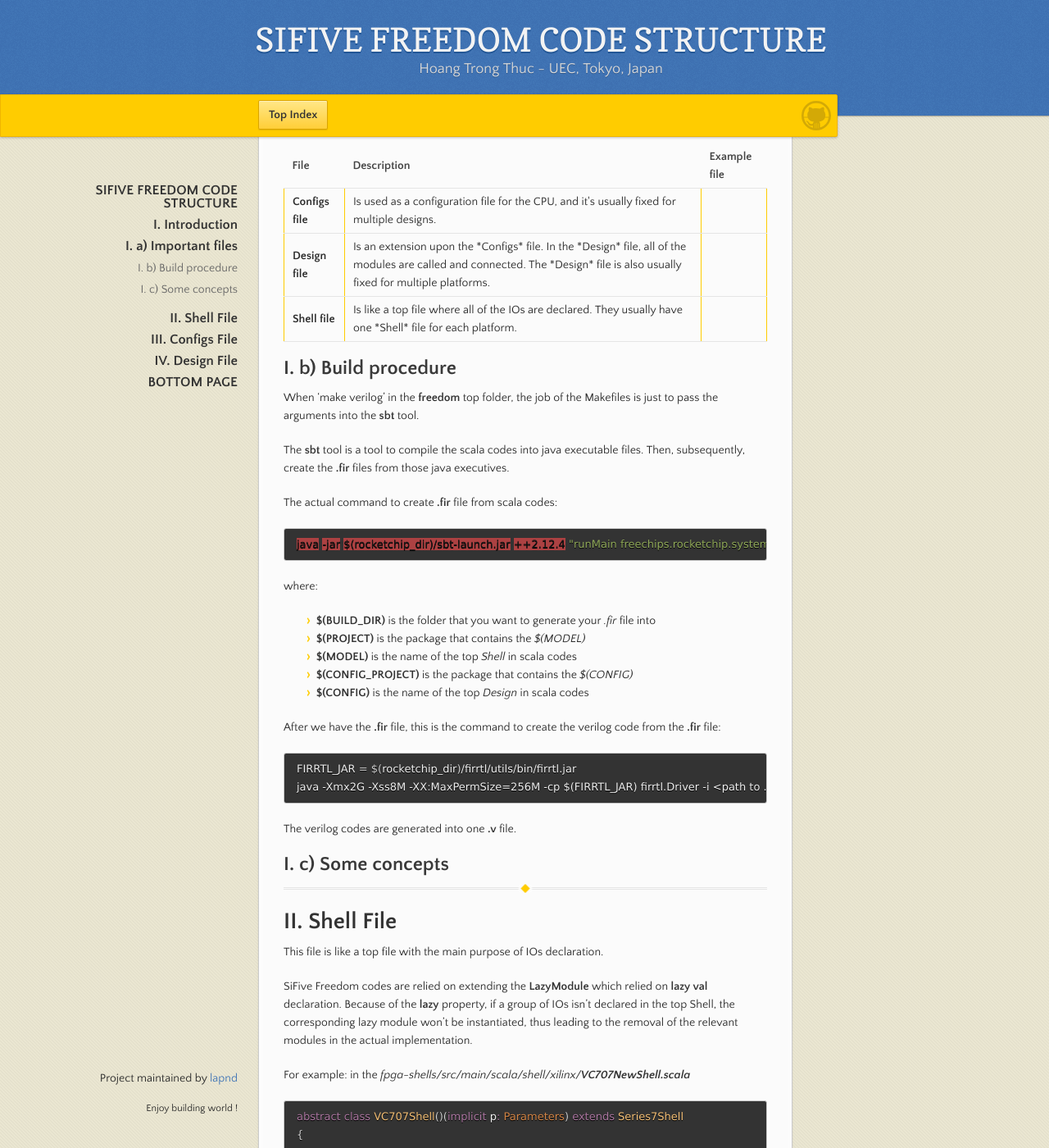
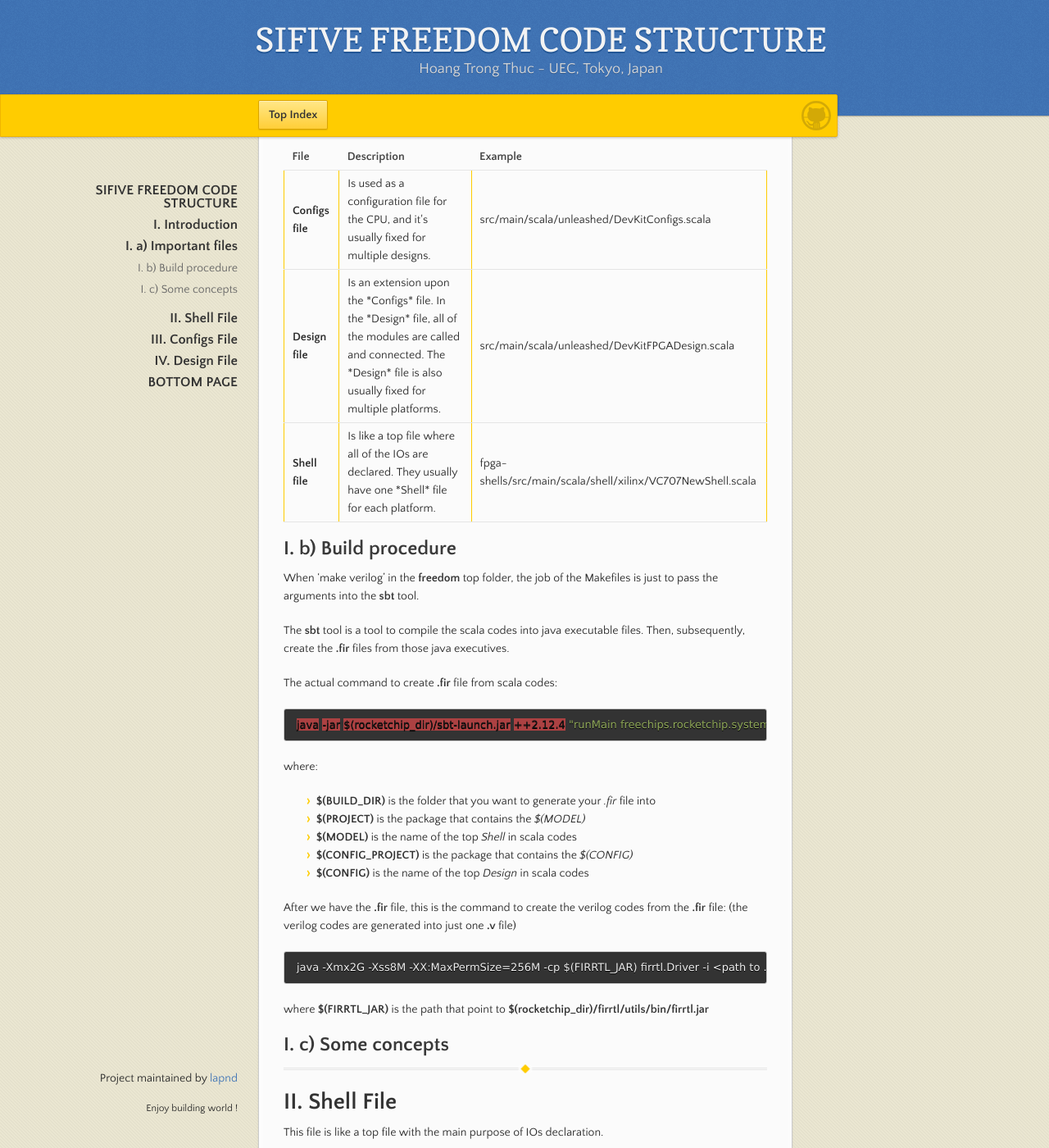
Before and after one commit to lapnd/httdes.github.io, a Jekyll site: the page built from freedom.md, in a window 1280 px wide and 1400 px high, scrolled down 369 px. Shown: the whole window at 82% size. Built offline with Jekyll 4.4.1, drawn with Linux system fonts in a browser that asks for light colours; our own code applies the rules of GitHub Pages for plain Markdown files.

Commit message:
Update freedom.md

````diff
--- a/freedom.md
+++ b/freedom.md
@@ -20,22 +20,22 @@ They have two main series of CPU called **E300** (rv32gc) and **U500** (rv64gc).
   <tr>
     <th>File</th>
     <th>Description</th>
-    <th>Example file</th>
+    <th>Example</th>
   </tr>
   <tr>
     <td><span style="font-weight:bold">Configs file</span></td>
     <td>Is used as a configuration file for the CPU, and it's usually fixed for multiple designs.</td>
-    <td></td>
+    <td>src/main/scala/unleashed/DevKitConfigs.scala</td>
   </tr>
   <tr>
     <td><span style="font-weight:bold">Design file</span></td>
     <td>Is an extension upon the *Configs* file. In the *Design* file, all of the modules are called and connected. The *Design* file is also usually fixed for multiple platforms.</td>
-    <td></td>
+    <td>src/main/scala/unleashed/DevKitFPGADesign.scala</td>
   </tr>
   <tr>
     <td><span style="font-weight:bold">Shell file</span></td>
     <td>Is like a top file where all of the IOs are declared. They usually have one *Shell* file for each platform.</td>
-    <td></td>
+    <td>fpga-shells/src/main/scala/shell/xilinx/VC707NewShell.scala</td>
   </tr>
 </table>
 
@@ -56,12 +56,11 @@ where:
  - **$(CONFIG_PROJECT)** is the package that contains the *$(CONFIG)*
  - **$(CONFIG)** is the name of the top *Design* in scala codes
 
-After we have the **.fir** file, this is the command to create the verilog code from the **.fir** file:
+After we have the **.fir** file, this is the command to create the verilog codes from the **.fir** file: (the verilog codes are generated into just one **.v** file)
 ```makefile
-FIRRTL_JAR = $(rocketchip_dir)/firrtl/utils/bin/firrtl.jar
 java -Xmx2G -Xss8M -XX:MaxPermSize=256M -cp $(FIRRTL_JAR) firrtl.Driver -i <path to .fir file> -o <path to .v file> -X verilog
 ```
-The verilog codes are generated into one **.v** file.
+where **$(FIRRTL_JAR)** is the path that point to **$(rocketchip_dir)/firrtl/utils/bin/firrtl.jar**
 
 ## I. c) Some concepts
 
````
